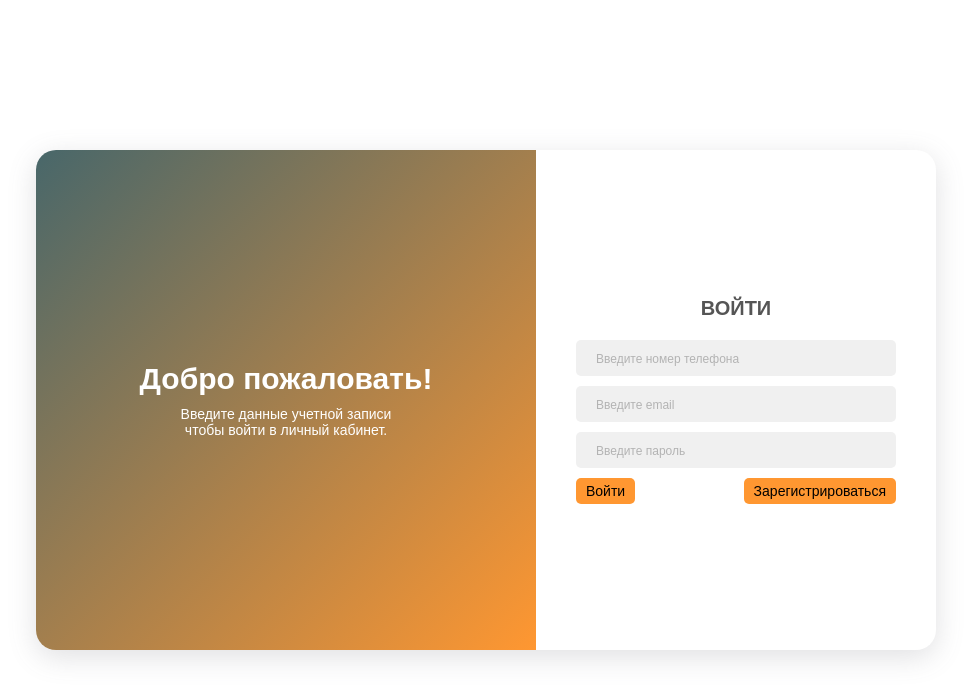
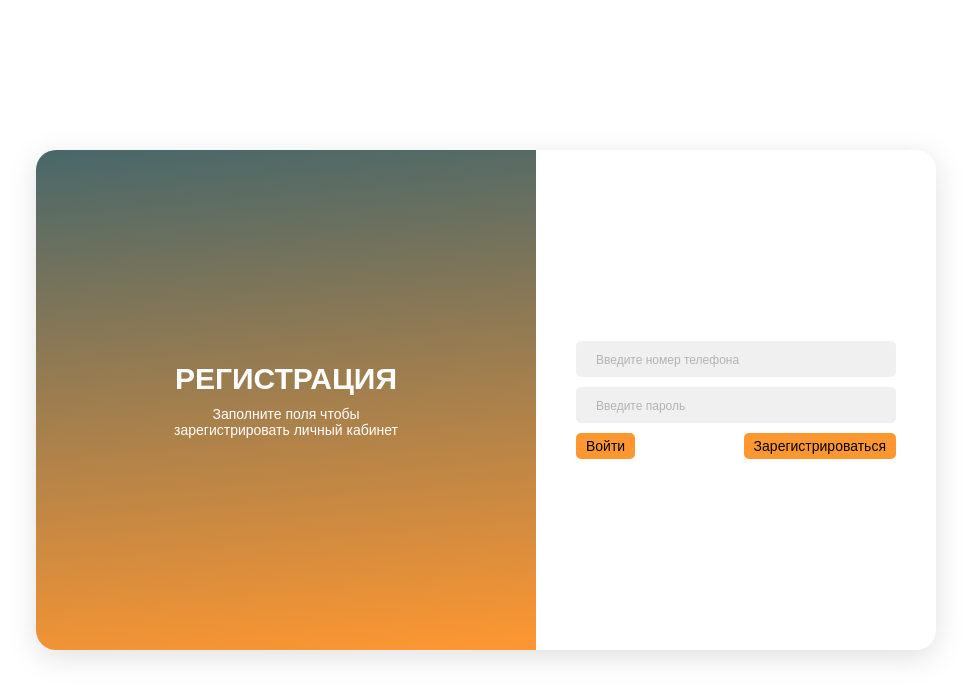
Before and after one commit to DoccHik/React-authorization, a React (Vite) app: page / in a window 1280 px wide. Shown: the top 700 px of the page, without its empty margins (154-1125 px from the left). Built offline with nearby package versions, Linux system fonts and the light colour scheme.

Commit message:
Добавлены условия отображения при входе/регистрации

```diff
--- a/src/App.module.css
+++ b/src/App.module.css
@@ -16,8 +16,25 @@
   min-height: 500px;
   height: 100%;
   background: rgba(255, 151, 49, 1);
+  transition: all 0.3s ease;
   background: linear-gradient(
     315deg,
+    rgba(255, 151, 49, 1),
+    rgba(72, 103, 106, 1)
+  );
+}
+.auth-gradient-dif {
+  display: flex;
+  align-items: center;
+  flex-direction: column;
+  justify-content: center;
+  min-width: 500px;
+  min-height: 500px;
+  height: 100%;
+  background: rgba(255, 151, 49, 1);
+  transition: all 0.3s ease;
+  background: linear-gradient(
+    355deg,
     rgba(255, 151, 49, 1),
     rgba(72, 103, 106, 1)
   );
@@ -27,9 +44,21 @@
   font-size: 30px;
   /* text-align: center; */
   color: #fff;
-  margin: 0px 0px 10px 0px;
+  /* margin: 0px 0px 10px 0px; */
+}
+.auth-gradient-dif h1 {
+  font-size: 30px;
+  /* text-align: center; */
+  color: #fff;
+  /* margin: 0px 0px 10px 0px; */
 }
 .auth-gradient p {
+  max-width: 250px;
+  font-size: 14px;
+  text-align: center;
+  color: #fff;
+}
+.auth-gradient-dif p {
   max-width: 250px;
   font-size: 14px;
   text-align: center;
@@ -51,7 +80,7 @@
   text-transform: uppercase;
   text-align: center;
   font-size: 20px;
-  margin: 0px 0px 20px 0px;
+  margin: 0px 0px 10px 0px;
 }
 .auth-form-buttons {
   display: flex;
--- a/src/App.tsx
+++ b/src/App.tsx
@@ -11,6 +11,7 @@ import { Auth } from "./screens/auth/auth";
 // TODO: 4 - Прочитать Promise
 
 function App() {
+  const [isAuth, setIsAuth] = useState(false);
   const [phoneNumber, setPhoneNumber] = useState<string>("");
   const [email, setEmail] = useState<string>("");
   const [password, setPassword] = useState<string>("");
@@ -18,35 +19,50 @@ function App() {
     <div className="container">
       <div className="wrapper">
         <div className={styles["auth-box"]}>
-          <div className={styles["auth-gradient"]}>
+          <div
+            className={styles[isAuth ? "auth-gradient" : "auth-gradient-dif"]}
+          >
             <h1 className={styles["auth-gradient__title"]}>
-              Добро пожаловать!
+              {isAuth ? (
+                <h1 className={styles["auth-form__title"]}>Авторизация</h1>
+              ) : (
+                <h1 className={styles["auth-form__title"]}>Регистрация</h1>
+              )}
             </h1>
+            {isAuth ? (
               <p>Введите данные учетной записи чтобы войти в личный кабинет.</p>
+            ) : (
+              <p>Заполните поля чтобы зарегистрировать личный кабинет</p>
+            )}
           </div>
           <div className={styles["auth-form"]}>
-            <h1 className={styles["auth-form__title"]}>Войти</h1>
+            {/* <h1 className={styles["auth-form__title"]}>Войти</h1> */}
             <InputCustom
               value={phoneNumber}
+              type="tel"
               placeholder="Введите номер телефона"
               onChange={(e) => setPhoneNumber(e.target.value)}
             />
+            {isAuth && (
               <InputCustom
                 value={email}
+                type="email"
                 placeholder="Введите email"
                 onChange={(e) => setEmail(e.target.value)}
               />
+            )}
             <InputCustom
               value={password}
+              type="password"
               placeholder="Введите пароль"
               onChange={(e) => setPassword(e.target.value)}
             />
             {/* <Auth /> */}
             <div className={styles["auth-form-buttons"]}>
-              <ButtonCustom title="Войти" onClick={() => alert("Войти)")} />
+              <ButtonCustom title="Войти" onClick={() => setIsAuth(true)} />
               <ButtonCustom
                 title="Зарегистрироваться"
-                onClick={() => alert("Зарегестрироваться)")}
+                onClick={() => setIsAuth(false)}
               />
             </div>
           </div>
--- a/src/ui/ButtonCustom/Button.module.css
+++ b/src/ui/ButtonCustom/Button.module.css
@@ -7,4 +7,9 @@
   padding: 5px 10px 5px 10px;
   border-radius: 5px;
   cursor: pointer;
+  transition: all 0.3s ease;
 }
+
+.custom-button:hover {
+  background-color: rgb(254, 165, 76);
+}
--- a/src/ui/InputCustom/InputCustom.tsx
+++ b/src/ui/InputCustom/InputCustom.tsx
@@ -1,22 +1,22 @@
-import React from "react";
+import React, { HTMLInputTypeAttribute } from "react";
 import styles from "./InputCustom.module.css";
 
 interface IInputCustom {
   value: string;
   onChange: (e: React.ChangeEvent<HTMLInputElement>) => void; // пусто
   placeholder?: string;
-  // FIXME: type
+  type?: HTMLInputTypeAttribute;
 }
 export const InputCustom: React.FunctionComponent<IInputCustom> = ({
   value,
   onChange,
   placeholder = "",
-  // FIXME: type
+  type,
 }) => {
   return (
     <input
       className={styles["input-custom"]}
-      type="text"
+      type={type}
       value={value}
       placeholder={placeholder}
       onChange={onChange}
```
Lines whose indentation alone changed are shown as unchanged.
